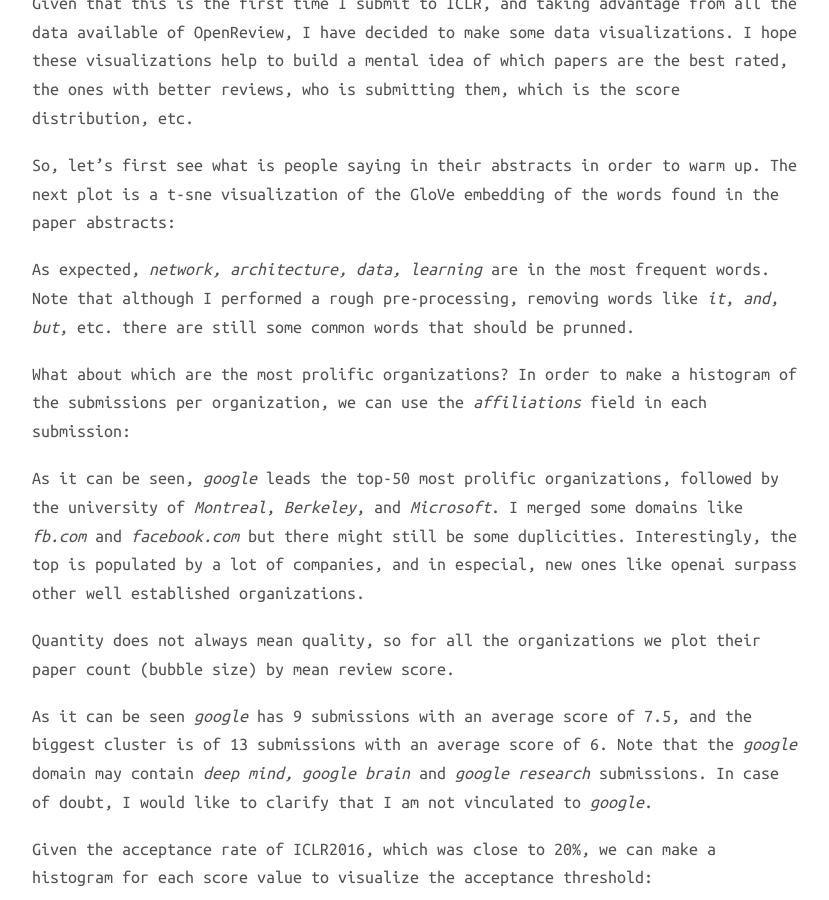
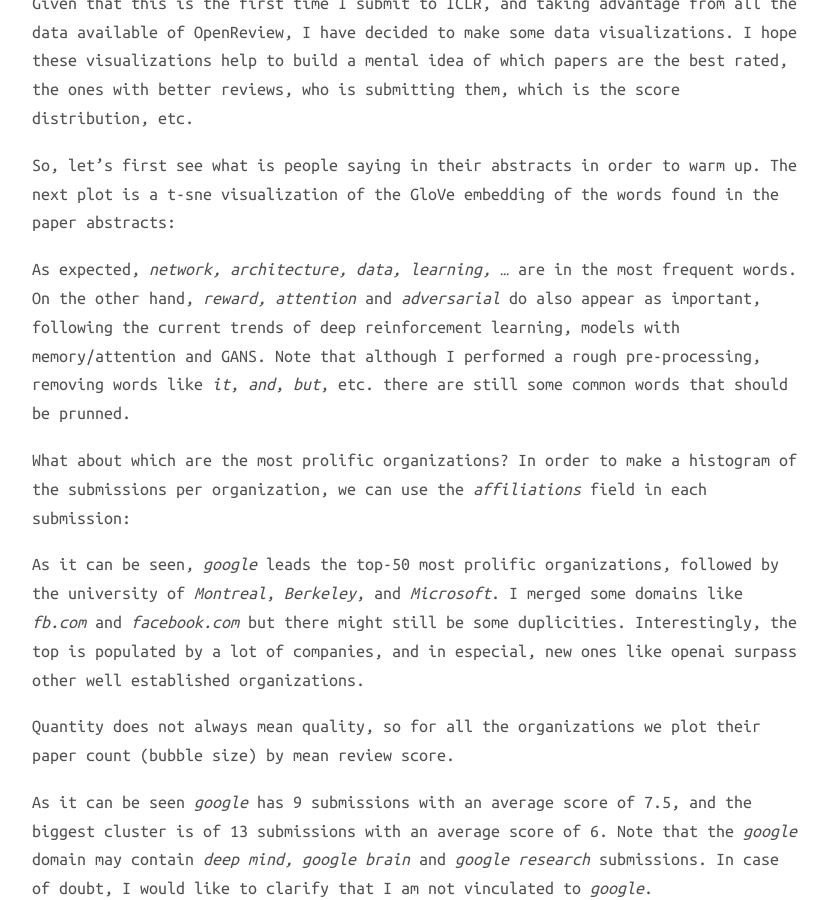
Before and after one commit to prlz77/prlz77.github.io, a Jekyll site: the page built from _posts/2016-12-11-iclr2017-stats.markdown, in a window 1280 px wide and 900 px high, scrolled down 516 px. Shown: the whole window, without its empty margins (224-1053 px from the left). Built offline with Jekyll 4.4.1, drawn with Linux system fonts in a browser that asks for light colours; nearby versions of some CDN libraries; a script that is not in the unit is left out; comment, search, counter and statistics services are not loaded.

Commit message:
update text

```diff
--- a/_posts/2016-12-11-iclr2017-stats.markdown
+++ b/_posts/2016-12-11-iclr2017-stats.markdown
@@ -25,8 +25,9 @@
 
 {% include iclr2017/embedding.html %}
 
-As expected, *network, architecture, data, learning* are in the most frequent
-words. Note that although I performed a rough pre-processing, removing words
+As expected, *network, architecture, data, learning, ...* are in the most frequent
+words. On the other hand, *reward, attention* and *adversarial* do also appear as important, following the current trends of deep reinforcement learning, models with memory/attention and GANS.
+Note that although I performed a rough pre-processing, removing words
 like *it*, *and*, *but*, etc. there are still some common words that should be
 prunned.
 
```
